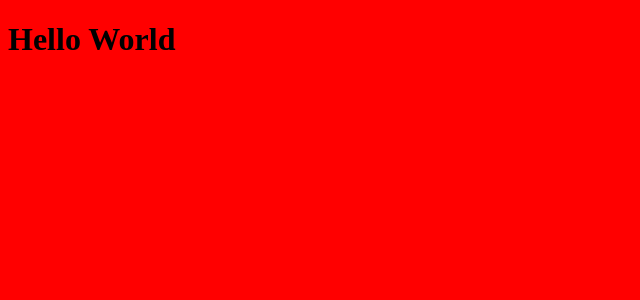
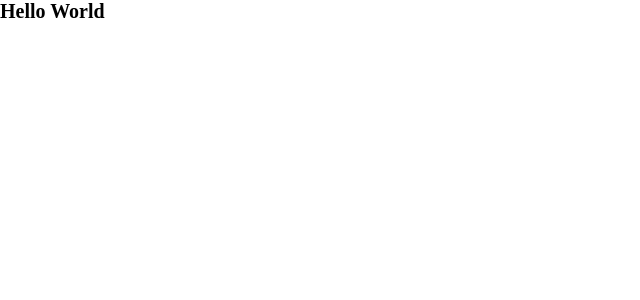
Before and after one commit to IrvingJuarez/GraphiCal, a React app: page / in a window 1280 px wide. Shown: the top 300 px of the page, without its empty margins (0-640 px from the left). Built offline with nearby package versions, Linux system fonts and the light colour scheme.

Commit message:
Fonts and variables done

```diff
--- a/public/index.html
+++ b/public/index.html
@@ -5,6 +5,9 @@
     <meta http-equiv="X-UA-Compatible" content="IE=edge">
     <meta name="viewport" content="width=device-width, initial-scale=1.0">
     <title>Document</title>
+    <link rel="preconnect" href="https://fonts.googleapis.com">
+    <link rel="preconnect" href="https://fonts.gstatic.com" crossorigin>
+    <link href="https://fonts.googleapis.com/css2?family=Montserrat&family=Roboto:wght@300;400;700&display=swap" rel="stylesheet">
 </head>
 <body>
     <div id="app"></div>
--- a/src/components/App.jsx
+++ b/src/components/App.jsx
@@ -1,10 +1,16 @@
 import React from "react";
-import "../styles/global.scss";
+import "../styles/App.scss";
 
-const App = () => {
-    return(
-        <h1>Hello World</h1>
-    )
+class App extends React.Component{
+    constructor(props){
+        super(props)
+    }
+
+    render(){
+        return(
+            <h1>Hello World</h1>
+        )
+    }
 }
 
 export default App;
--- /dev/null
+++ b/src/styles/App.scss
@@ -0,0 +1 @@
+@import "./Globals.scss";
--- /dev/null
+++ b/src/styles/Globals.scss
@@ -0,0 +1,17 @@
+$primary-color: white;
+$primary-clear-color: #898C98;
+$secondary-color: #131C21;
+$secondary-clear-color: #20313A;
+$contrast-color: #0579D1;
+
+$primary-font: 'Montserrat', sans-serif;
+$secondary-font: 'Roboto', sans-serif;
+
+*{
+    margin: 0;
+    padding: 0;
+    box-sizing: border-box;
+}
+html{
+    font-size: 62.5%;
+}
--- a/src/styles/global.scss
+++ /dev/null
@@ -1,5 +0,0 @@
-$color: red;
-
-body{
-    background-color: $color;
-}
```
